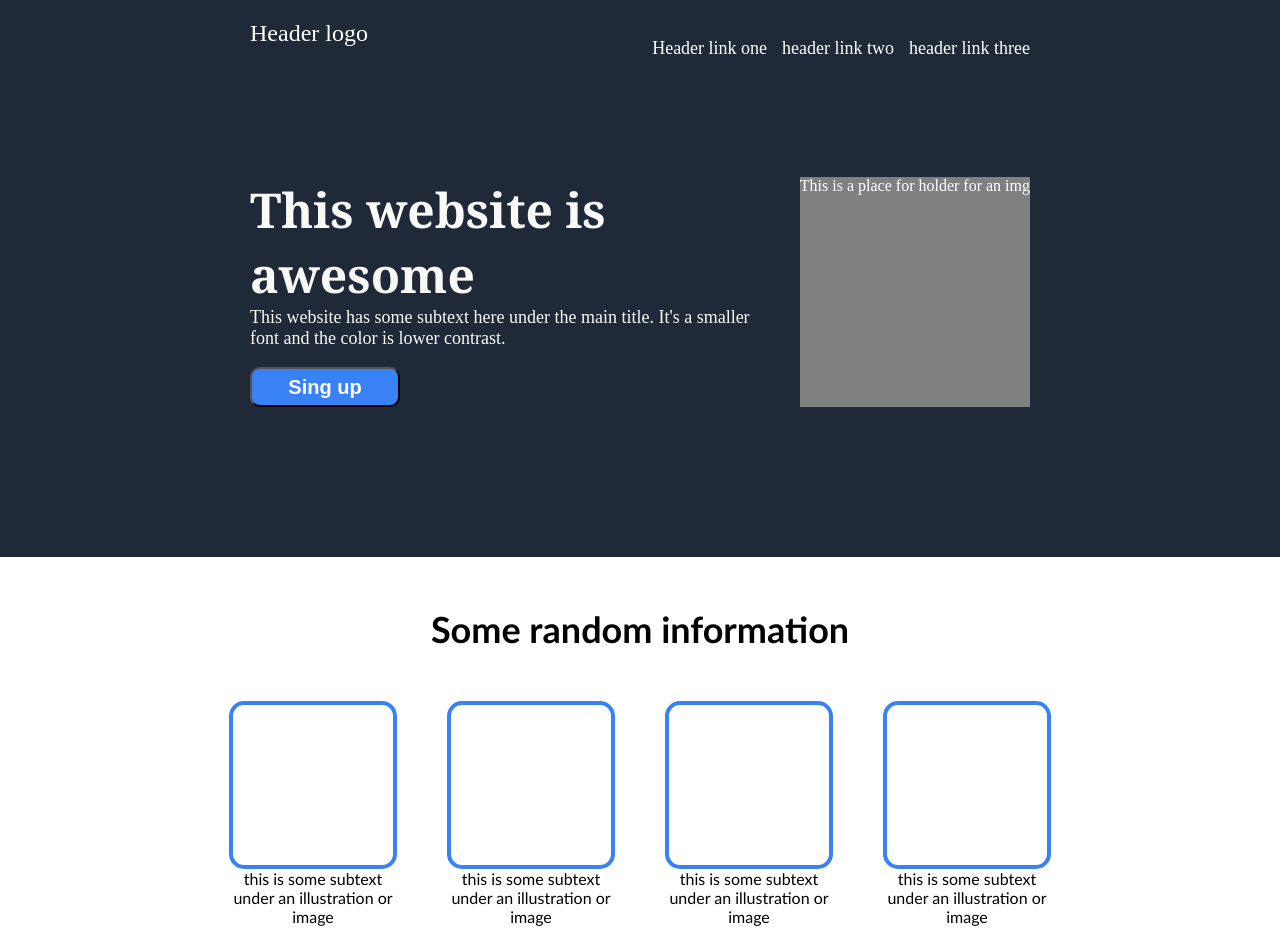
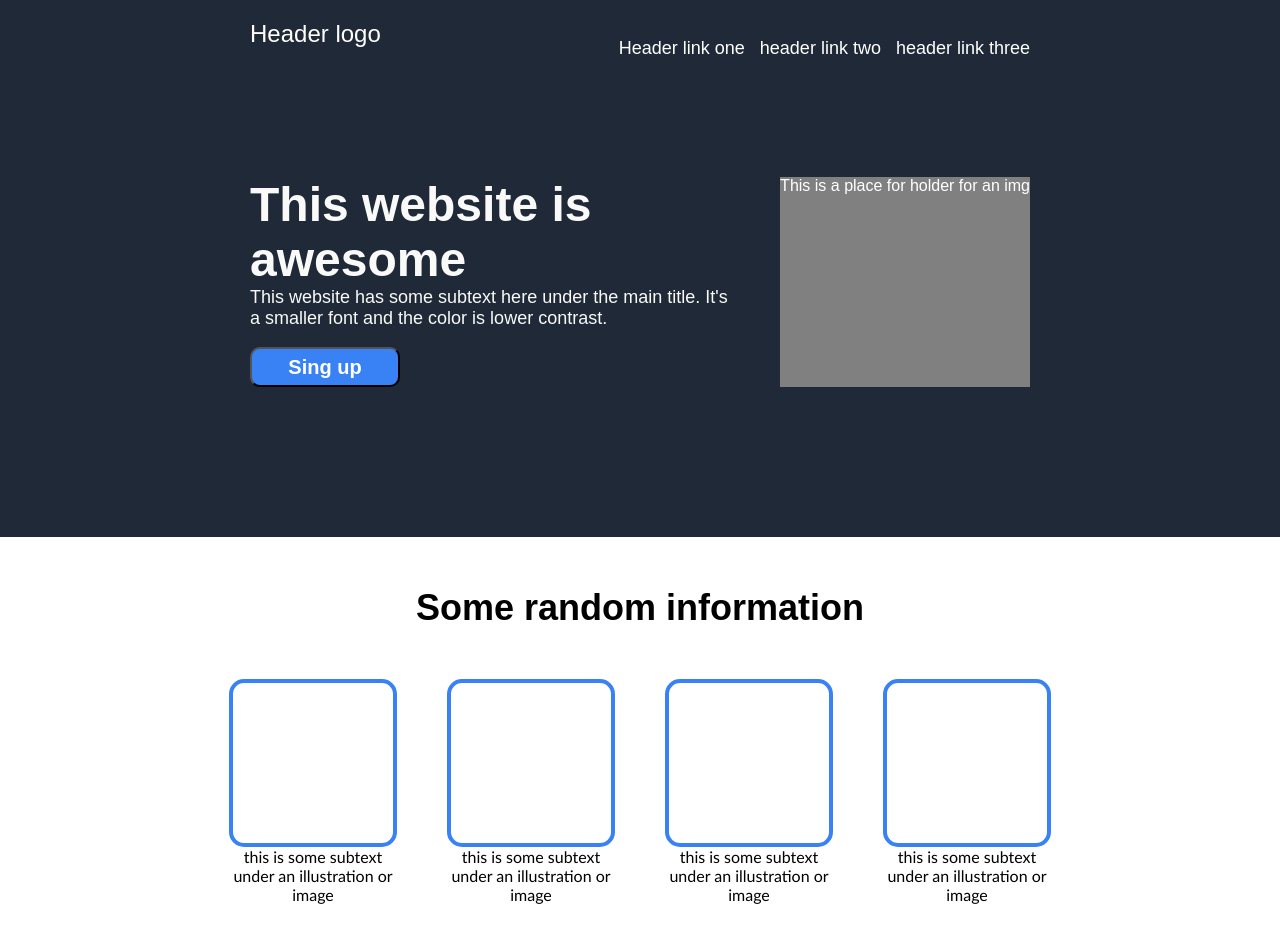
Before and after one commit to MCH2234/layout-vanila, a plain HTML site: page index.html in a window 1280 px wide. Shown: the top 929 px of the page. Drawn offline with Linux system fonts and the light colour scheme.

Commit message:
Chaning some of the fonts.

```diff
--- a/style.css
+++ b/style.css
@@ -67,7 +67,7 @@ button{
     font-size:48px;
     color:#F9FAF8;
     font-weight: 800;
-    font-family:Georgia, 'Times New Roman', Times, serif
+    font-family:sans-serif;
 }
 .text2{
     font-size: 18px;
@@ -89,7 +89,7 @@ button{
     font-size:36px;
     text-align: center;
     font-weight:800;
-    font-family: 'Trebuchet MS', 'Lucida Sans Unicode', 'Lucida Grande', 'Lucida Sans', Arial, sans-serif;
+    font-family: sans-serif;
     padding-bottom: 50px;
 }
 
@@ -182,3 +182,7 @@ font-family: 'Trebuchet MS', 'Lucida Sans Unicode', 'Lucida Grande', 'Lucida San
 .callsub{
     color :rgb(209, 194, 194);
 }
+
+.header, .hero{
+    font-family: sans-serif;
+}
```
